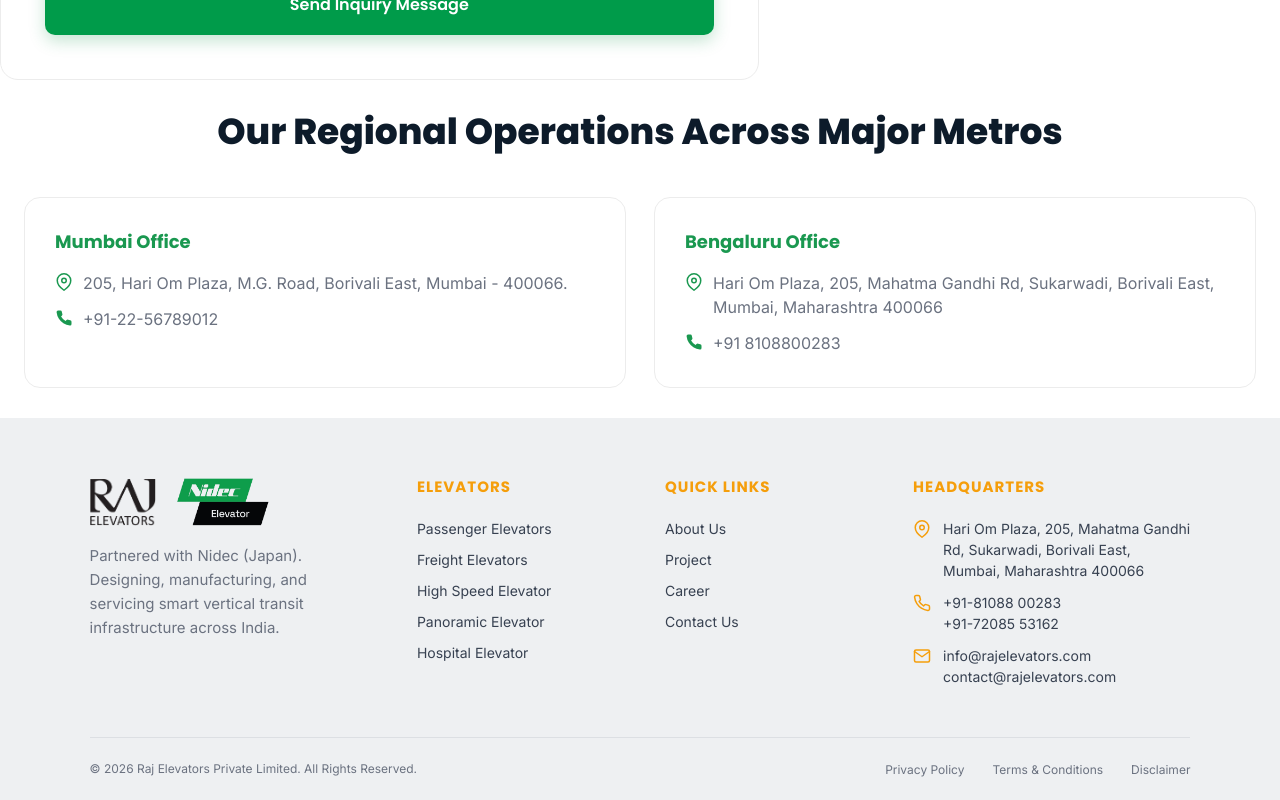
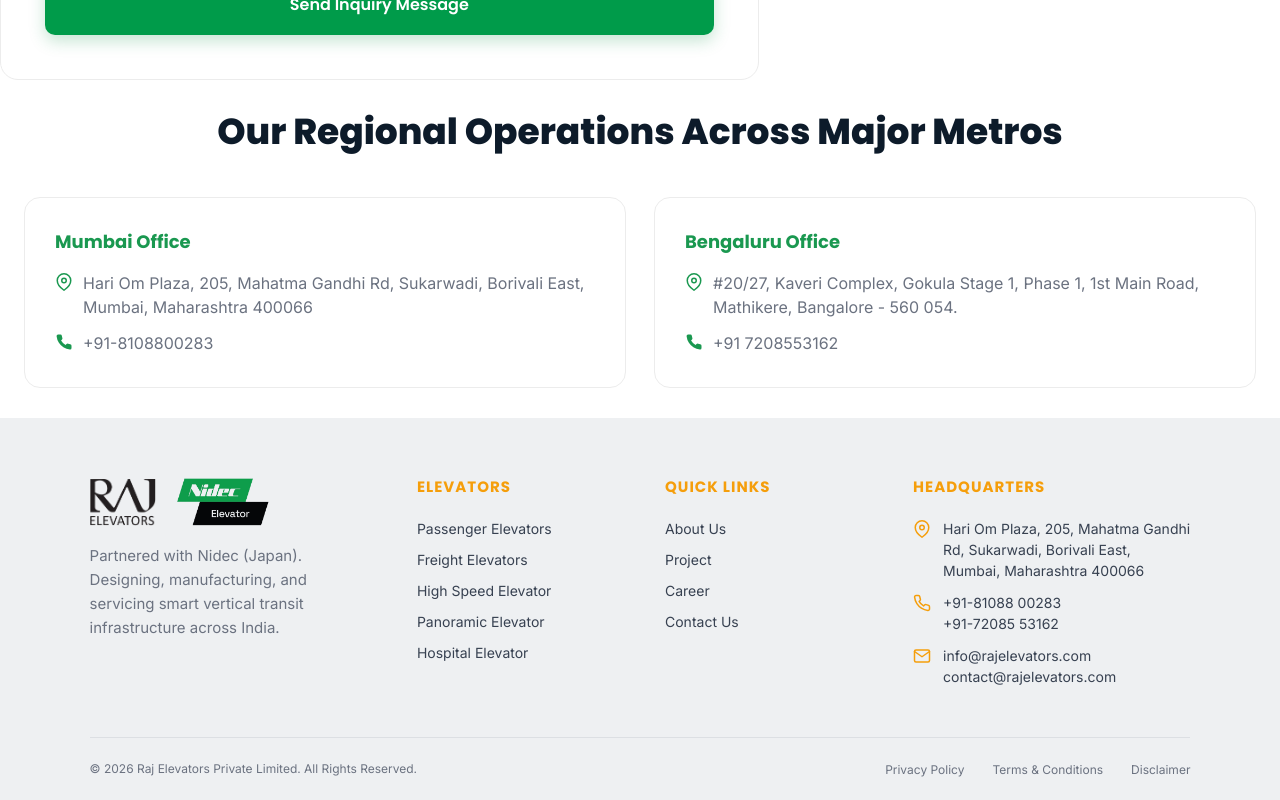
Before and after one commit to Divyanimankar/Raj-elevator, a React (Vite) app: page /contact in a window 1280 px wide. Shown: the part 1536-2336 px from the top of the page. Built offline with nearby package versions, Linux system fonts and the light colour scheme.

Commit message:
All Changes Done

```diff
--- a/src/pages/About.jsx
+++ b/src/pages/About.jsx
@@ -43,7 +43,7 @@ export default function About() {
           <h1 className="about-hero-heading">About Raj Elevators</h1>
 
           <p className="about-hero-subtext">
-            Elevating vertical mobility with 25+ years of Japanese-backed
+            Elevating vertical mobility with 30+ years of Japanese-backed
             mechanical engineering excellence and zero-compromise safety.
           </p>
         </div>
--- a/src/pages/Contact.jsx
+++ b/src/pages/Contact.jsx
@@ -536,7 +536,7 @@ export default function Contact() {
           {/* WHATSAPP */}
 
           <a
-            href="https://wa.me/919876543210"
+            href="https://wa.me/918108800283"
             target="_blank"
             rel="noopener noreferrer"
             className="contactUsWhatsappCard"
@@ -631,7 +631,7 @@ export default function Contact() {
               </svg>
 
               <span>
-                205, Hari Om Plaza, M.G. Road, Borivali East, Mumbai - 400066.
+                Hari Om Plaza, 205, Mahatma Gandhi Rd, Sukarwadi, Borivali East, Mumbai, Maharashtra 400066
               </span>
             </div>
 
@@ -644,7 +644,7 @@ export default function Contact() {
                 <path d="M22 16.92v3a2 2 0 0 1-2.18 2 19.79 19.79 0 0 1-8.63-3.07 19.5 19.5 0 0 1-6-6 19.79 19.79 0 0 1-3.07-8.67A2 2 0 0 1 4.11 2h3a2 2 0 0 1 2 1.72c.127.96.361 1.903.7 2.81a2 2 0 0 1-.45 2.11L8.09 9.91a16 16 0 0 0 6 6l1.27-1.27a2 2 0 0 1 2.11-.45c.907.339 1.85.573 2.81.7A2 2 0 0 1 22 16.92z" />
               </svg>
 
-              <a href="tel:+912256789012">+91-22-56789012</a>
+              <a href="tel:+912256789012">+91-8108800283</a>
             </div>
           </div>
 
@@ -662,7 +662,7 @@ export default function Contact() {
               </svg>
 
               <span>
-                Hari Om Plaza, 205, Mahatma Gandhi Rd, Sukarwadi, Borivali East, Mumbai, Maharashtra 400066
+                #20/27, Kaveri Complex, Gokula Stage 1, Phase 1, 1st Main Road, Mathikere, Bangalore - 560 054.
               </span>
             </div>
 
@@ -675,7 +675,7 @@ export default function Contact() {
                 <path d="M22 16.92v3a2 2 0 0 1-2.18 2 19.79 19.79 0 0 1-8.63-3.07 19.5 19.5 0 0 1-6-6 19.79 19.79 0 0 1-3.07-8.67A2 2 0 0 1 4.11 2h3a2 2 0 0 1 2 1.72c.127.96.361 1.903.7 2.81a2 2 0 0 1-.45 2.11L8.09 9.91a16 16 0 0 0 6 6l1.27-1.27a2 2 0 0 1 2.11-.45c.907.339 1.85.573 2.81.7A2 2 0 0 1 22 16.92z" />
               </svg>
 
-              <a href="tel:+918108800283">+91 8108800283</a>
+              <a href="tel:+917208553162">+91 7208553162</a>
             </div>
           </div>
         </div>
```
